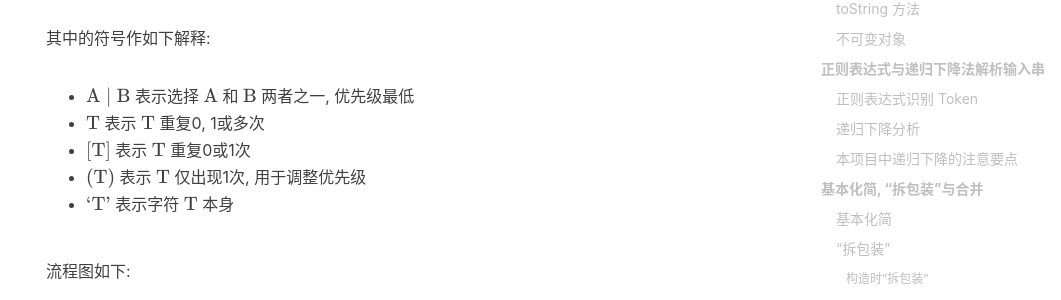
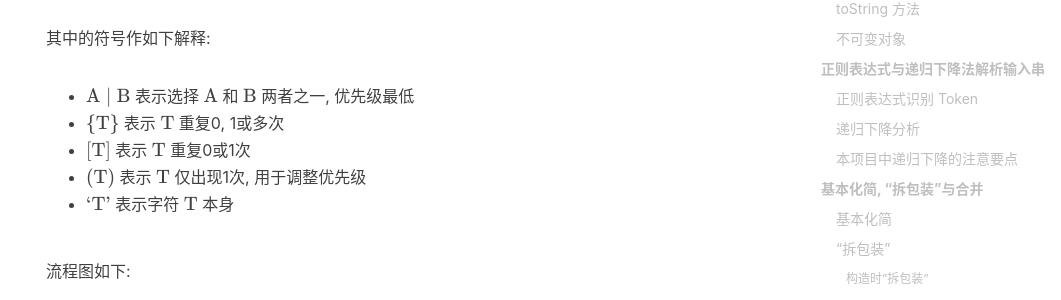
Before and after one commit to Coekjan/coekjan.github.io, a Jekyll site: the page built from _posts/Object-Oriented-Project-Analysis/2021-03-24-Derivative-Of-Expression.md, in a window 1280 px wide and 900 px high, scrolled down 1164 px. Shown: the part 148-448 px from the top of the window, without its empty margins (219-1280 px from the left). Built offline with Jekyll 4.4.1, drawn with Linux system fonts in a browser that asks for light colours; nearby versions of some CDN libraries; comment, search, counter and statistics services are not loaded.

Commit message:
Fix render error.

```diff
--- a/_posts/Object-Oriented-Project-Analysis/2021-03-24-Derivative-Of-Expression.md
+++ b/_posts/Object-Oriented-Project-Analysis/2021-03-24-Derivative-Of-Expression.md
@@ -38,7 +38,7 @@ $$
 
 其中的符号作如下解释:
 * $\text{A}\mid\text{B}$ 表示选择 $\text{A}$ 和 $\text{B}$ 两者之一, 优先级最低
-* $\{\text{T}\}$ 表示 $\text{T}$ 重复0, 1或多次
+* $\lbrace\text{T}\rbrace$ 表示 $\text{T}$ 重复0, 1或多次
 * $[\text{T}]$ 表示 $\text{T}$ 重复0或1次
 * $(\text{T})$ 表示 $\text{T}$ 仅出现1次, 用于调整优先级
 * $\text{'T'}$ 表示字符 $\text{T}$ 本身
```
